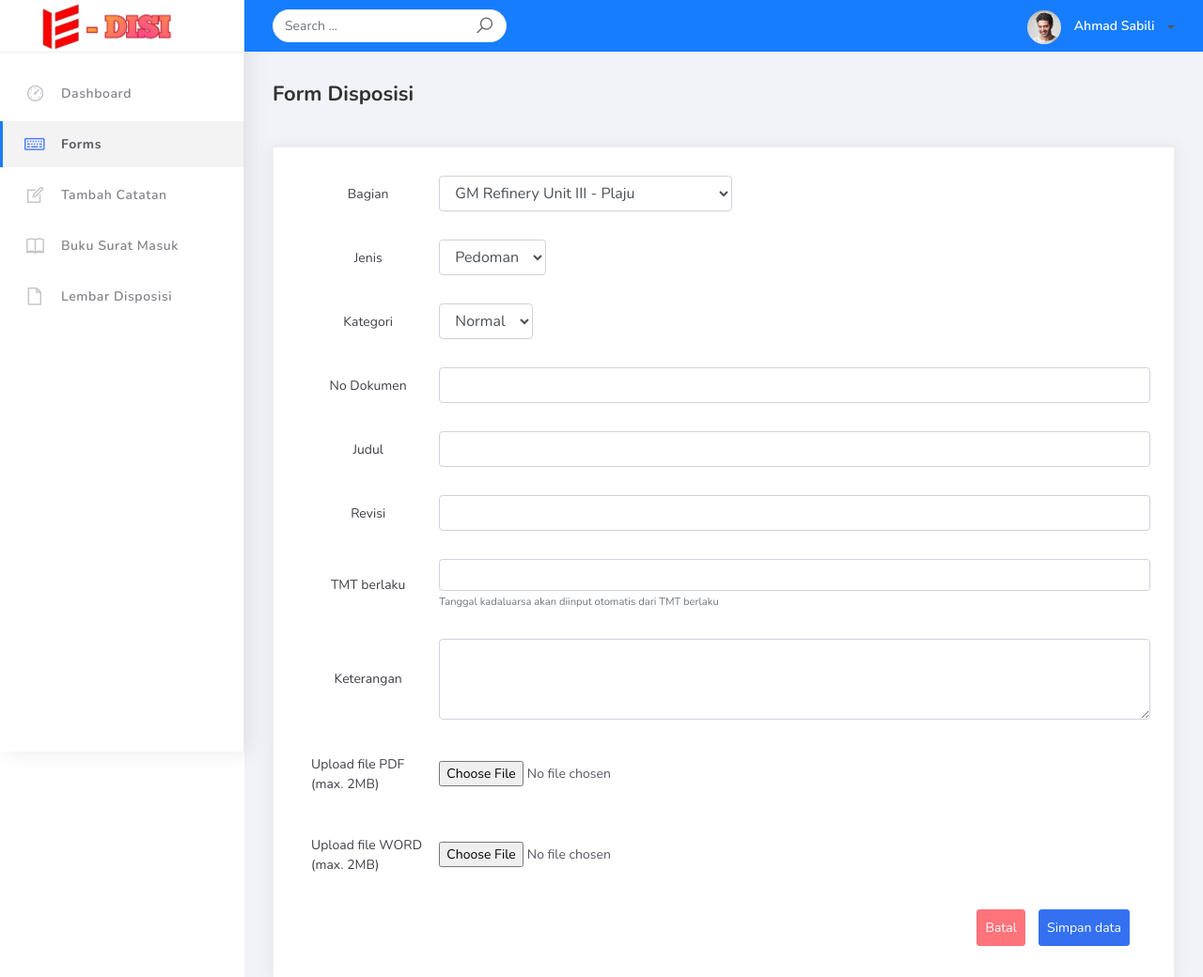
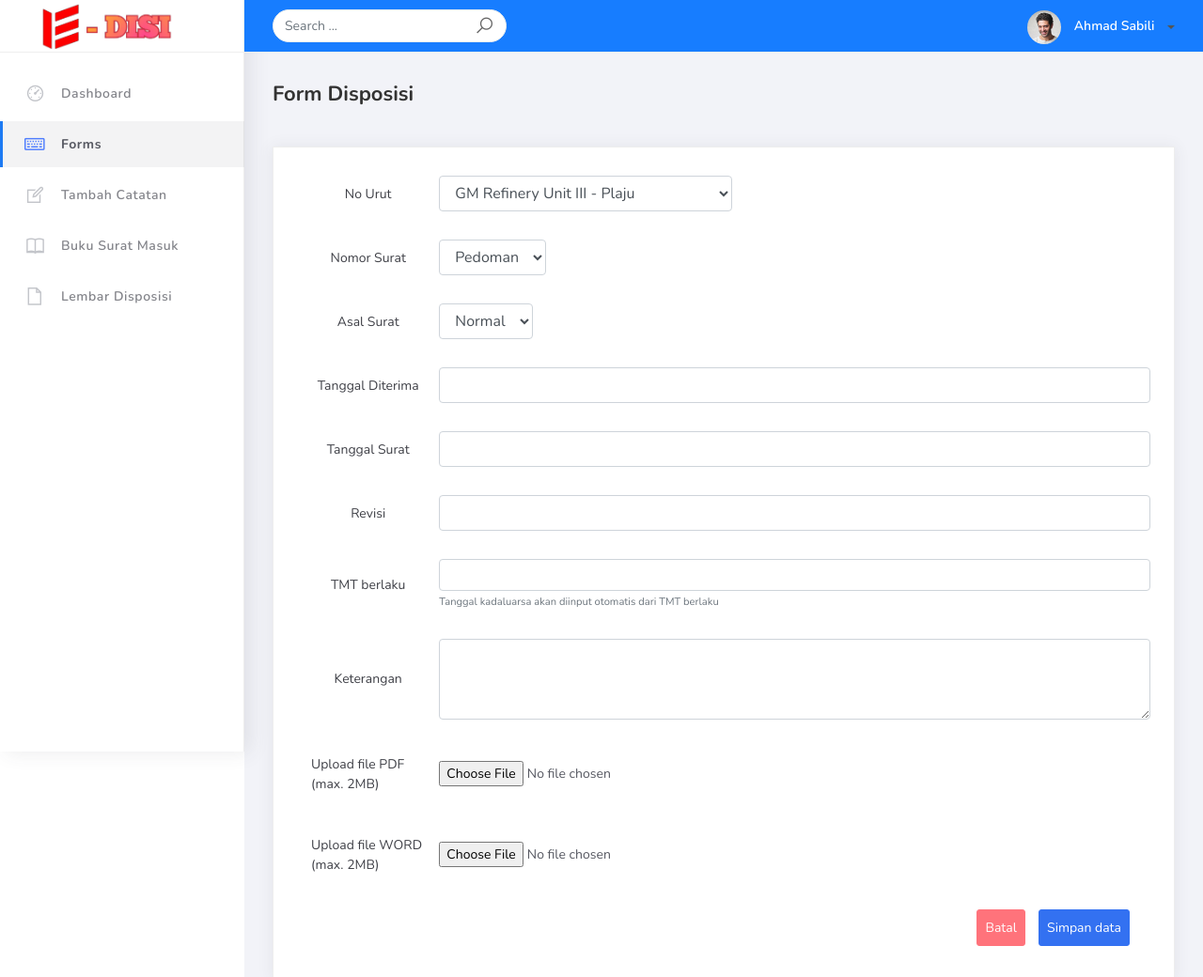
Before and after one commit to nataliasagita/kp, a PHP site: page /pages/admin/stk/tambah.php in a window 1280 px wide. Shown: the top 1040 px of the page at 94% size. Run offline with PHP 8.4, Linux system fonts and the light colour scheme; the template is opened without the code that fills it, so the values that code supplies are empty; data comes from the database, SQL or seed files in the repository; some libraries are stand-ins or nearby versions.

Commit message:
Update tambah.php

```diff
--- a/pages/admin/stk/tambah.php
+++ b/pages/admin/stk/tambah.php
@@ -144,7 +144,7 @@ include '../../../koneksi.php';
                                     <form action="proses_tambah.php" method="POST" enctype="multipart/form-data">
                                         <input type="hidden" value="<?php echo $data['id_stk']; ?>" name="id_stk">
                                         <div class="form-group form-inline">
-                                            <label for="bagian" class="col-md-2 col-form-label">Bagian</label>
+                                            <label for="bagian" class="col-md-2 col-form-label">No Urut</label>
                                             <div class="col-md-10 p-0">
                                                 <select class="form-control" id="bagian" name="bagian" required>
                                                     <?php
@@ -157,7 +157,7 @@ include '../../../koneksi.php';
                                             </div>
                                         </div>
                                         <div class="form-group form-inline">
-                                            <label for="jenis" class="col-md-2 col-form-label">Jenis</label>
+                                            <label for="jenis" class="col-md-2 col-form-label">Nomor Surat</label>
                                             <div class="col-md-9 p-0">
                                                 <select class="form-control" id="jenis" name="jenis" required>
                                                     <option value="Pedoman">Pedoman</option>
@@ -168,7 +168,7 @@ include '../../../koneksi.php';
                                             </div>
                                         </div>
                                         <div class="form-group form-inline">
-                                            <label for="kategori" class="col-md-2 col-form-label">Kategori</label>
+                                            <label for="kategori" class="col-md-2 col-form-label">Asal Surat</label>
                                             <div class="col-md-10 p-0">
                                                 <select class="form-control" id="kategori" name="kategori" required>
                                                     <option value="Normal">Normal</option>
@@ -177,18 +177,18 @@ include '../../../koneksi.php';
                                             </div>
                                         </div>
                                         <div class="form-group form-inline">
-                                            <label for="no_dokumen" class="col-md-2 col-form-label">No Dokumen</label>
+                                            <label for="no_dokumen" class="col-md-2 col-form-label">Tanggal Diterima</label>
                                             <div class="col-md-10 p-0">
                                                 <input type="text" class="form-control input-full" id="no_dokumen" name="no_dokumen" required>
                                             </div>
                                         </div>
                                         <div class="form-group form-inline">
-                                            <label for="judul" class="col-md-2 col-form-label">Judul</label>
+                                            <label for="judul" class="col-md-2 col-form-label">Tanggal Surat</label>
                                             <div class="col-md-10 p-0">
                                                 <input type="text" class="form-control input-full" id="judul" name="judul" required>
                                             </div>
                                         </div>
-                                        <div class="form-group form-inline">
+                                        <div class="form-group form-inline"> <!-- -->
                                             <label for="revisi" class="col-md-2 col-form-label">Revisi</label>
                                             <div class="col-md-10 p-0">
                                                 <input type="number" class="form-control input-full" id="revisi" name="revisi" required>
@@ -200,7 +200,7 @@ include '../../../koneksi.php';
                                                 <input type="text" class="form-control input-full datepicker" id="tmt_berlaku" name="tmt_berlaku" required>
                                                 <small id="" class="form-text text-muted">Tanggal kadaluarsa akan diinput otomatis dari TMT berlaku</small>
                                             </div>
-                                        </div>
+                                        </div> <!-- -->
                                         <div class="form-group form-inline">
                                             <label for="keterangan" class="col-md-2 col-form-label">Keterangan</label>
                                             <div class="col-md-10 p-0">
```
